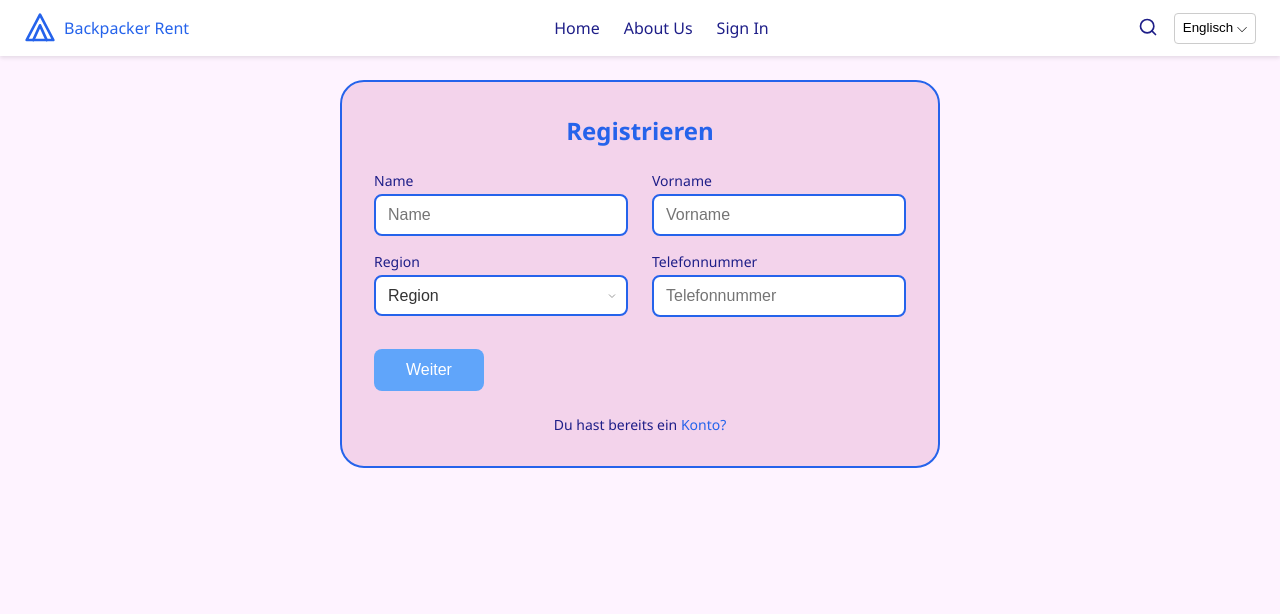
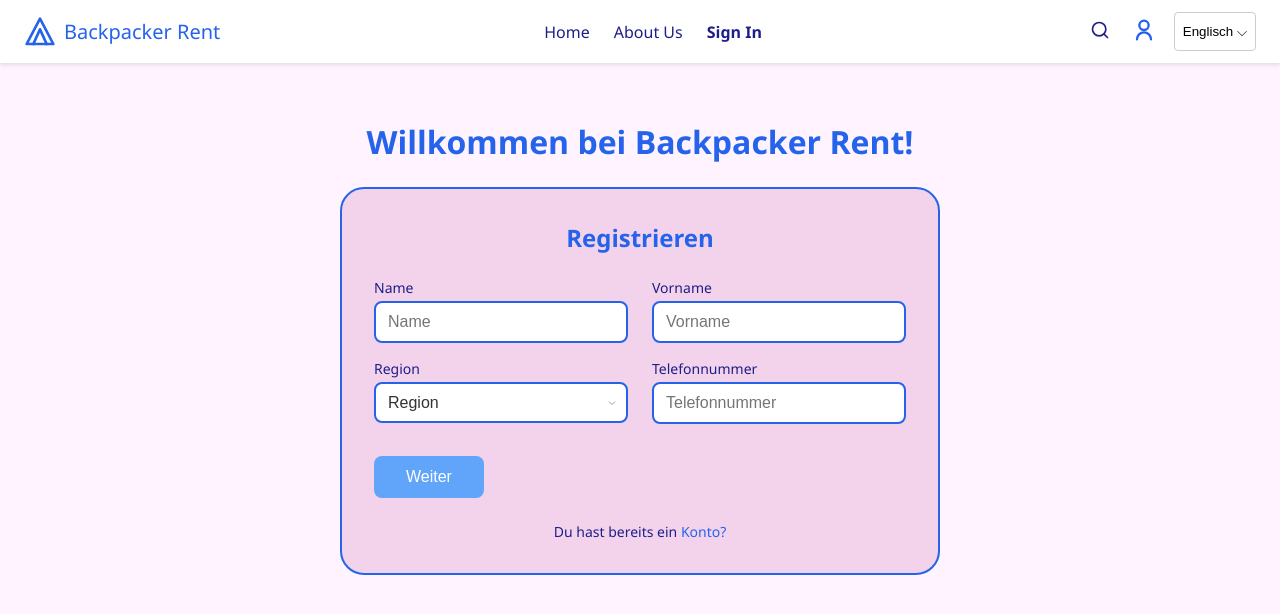
Before and after one commit to jberenz/BackpackerRent, a Flask app: page /login in a window 1280 px wide. Shown: the top 614 px of the page. Run offline with Flask 3, Linux system fonts and the light colour scheme.

Commit message:
Sign in-Screen: fett, Kontakt-icon, Überschrift

```diff
--- a/static/css/style.css
+++ b/static/css/style.css
@@ -24,15 +24,12 @@ body {
   z-index: 100;
 }
 .header-inner {
-  max-width: none;
   width: 100%;
-  margin: 0;
   padding: 12px 24px;
   display: flex;
   align-items: center;
   justify-content: space-between;
 }
-
 /* Logo (Icon + Text) */
 .logo {
   display: flex;
@@ -41,11 +38,6 @@ body {
   text-decoration: none !important;
   color: #2563EB !important;
   cursor: default;
-}
-.logo:hover,
-.logo:focus {
-  text-decoration: none;
-  color: #2563EB;
 }
 .logo-icon {
   width: 32px;
@@ -57,7 +49,6 @@ body {
   font-weight: 500;
   color: #2563EB;
 }
-
 /* Navigation rechts */
 .main-nav ul {
   list-style: none;
@@ -69,6 +60,12 @@ body {
   color: #1e1e88;
   font-weight: 500;
 }
+.main-nav a.nav-signin {
+  font-weight: 500;     /* wieder normal */
+}
+.main-nav a.nav-signin.active {
+  font-weight: bold;    /* nur wenn .active gesetzt ist */
+}
 .header-actions {
   display: flex;
   gap: 12px;
@@ -78,6 +75,9 @@ body {
   border: none;
   cursor: pointer;
   padding: 4px;
+}
+.profile-btn svg {
+  stroke: #2563EB;
 }
 .lang-switch {
   background: none;
@@ -156,16 +156,12 @@ body {
   margin-bottom: 6px;
   color: #555;
 }
-
-/* altes Text-Input */
 .input-group input {
   border: none;
   border-bottom: 1px solid #ccc;
   padding: 6px 4px;
   font-size: 16px;
 }
-
-/* klassisches Dropdown-Select */
 .input-group select {
   appearance: none;
   -webkit-appearance: none;
@@ -181,11 +177,6 @@ body {
   background-repeat: no-repeat;
   background-position: right 8px center;
 }
-.input-group select option[disabled] {
-  color: #999;
-}
-
-/* Such-Button rund */
 .search-button {
   width: 56px;
   height: 56px;
@@ -197,7 +188,7 @@ body {
   align-items: center;
   justify-content: center;
   cursor: pointer;
-  margin-left: 0;
+  margin-left: auto;
 }
 .search-button svg {
   width: 28px;
@@ -255,10 +246,18 @@ body {
   margin-left: 8px;
   color: #10B981;
 }
+
 /* === Auth-Seite (Login / Registrieren) === */
 .auth-wrapper {
-  padding: 80px 24px;
+  padding: 120px 24px 40px;
   background-color: #fef3ff;
+}
+.login-welcome {
+  text-align: center;
+  font-size: 32px;
+  font-weight: bold;
+  color: #2563EB;
+  margin-bottom: 24px;
 }
 .auth-container {
   max-width: 600px;
--- a/templates/base.html
+++ b/templates/base.html
@@ -10,29 +10,46 @@
   <header class="site-header">
     <div class="header-inner">
       <a href="{{ url_for('lists') }}" class="logo">
-        <!-- Zelt-Icon als SVG -->
-        <svg width="32" height="32" viewBox="0 0 24 24" fill="none" stroke="#2563EB" stroke-width="2" stroke-linecap="round" stroke-linejoin="round">
+        <!-- Zelt-Icon -->
+        <svg class="logo-icon" viewBox="0 0 24 24" fill="none"
+             stroke="#2563EB" stroke-width="2" stroke-linecap="round" stroke-linejoin="round">
           <path d="M2 21l10-19 10 19H2z"/>
           <path d="M7 21l5-11 5 11"/>
         </svg>
-        <span class="visually-hidden">Backpacker Rent</span>
+        <span class="logo-text">Backpacker Rent</span>
       </a>
 
       <nav class="main-nav">
   <ul>
     <li><a href="{{ url_for('lists') }}">Home</a></li>
     <li><a href="#">About Us</a></li>
-          <li><a href="{{ url_for('login') }}">Sign In</a></li>
+    <li>
+      <a
+        href="{{ url_for('login') }}"
+        class="nav-signin{% if request.endpoint == 'login' %} active{% endif %}"
+      >Sign In</a>
+    </li>
   </ul>
 </nav>
 
       <div class="header-actions">
         <button class="icon-btn" aria-label="Suche öffnen">
-          <svg width="20" height="20" viewBox="0 0 24 24" fill="none" stroke="#1e1e88" stroke-width="2" stroke-linecap="round" stroke-linejoin="round">
+          <svg width="20" height="20" viewBox="0 0 24 24" fill="none"
+               stroke="#1e1e88" stroke-width="2" stroke-linecap="round" stroke-linejoin="round">
             <circle cx="11" cy="11" r="8"/>
             <line x1="21" y1="21" x2="16.65" y2="16.65"/>
           </svg>
         </button>
+
+        <!-- Profil-Icon rechts -->
+        <button class="icon-btn profile-btn" aria-label="Konto">
+          <svg width="28" height="28" viewBox="0 0 24 24" fill="none"
+               stroke="#2563EB" stroke-width="2" stroke-linecap="round" stroke-linejoin="round">
+            <circle cx="12" cy="8" r="4"/>
+            <path d="M6 20c0-3.3 2.7-6 6-6s6 2.7 6 6"/>
+          </svg>
+        </button>
+
         <button class="icon-btn lang-switch">Englisch ⌵</button>
       </div>
     </div>
--- a/templates/login.html
+++ b/templates/login.html
@@ -4,6 +4,7 @@
 
 {% block content %}
 <section class="auth-wrapper">
+  <h1 class="login-welcome">Willkommen bei Backpacker Rent!</h1>
   <div class="auth-container">
     <h2 class="auth-header">Registrieren</h2>
     <form class="auth-form" action="{{ url_for('register') }}" method="post">
```
Lines whose indentation alone changed are shown as unchanged.
